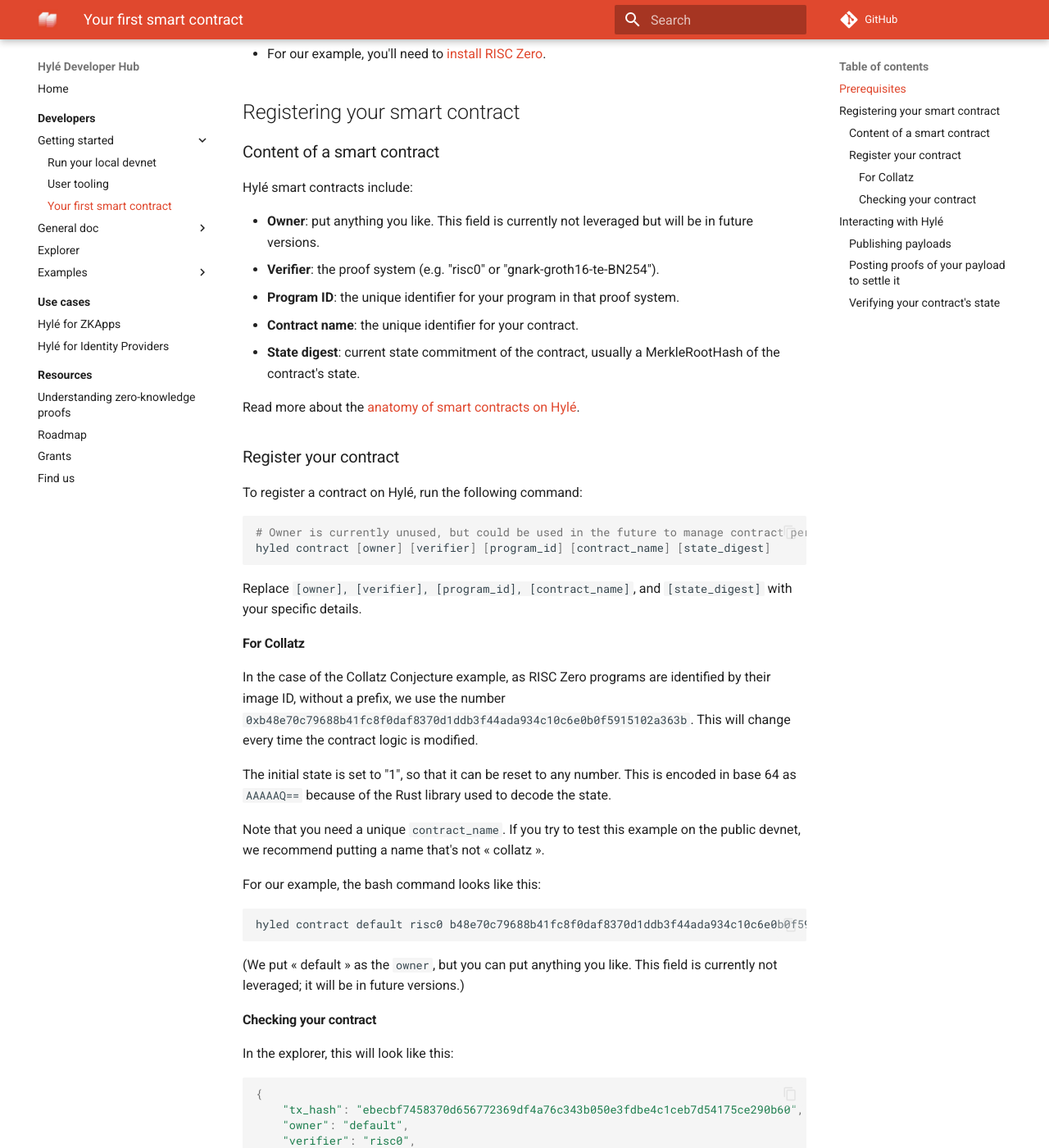
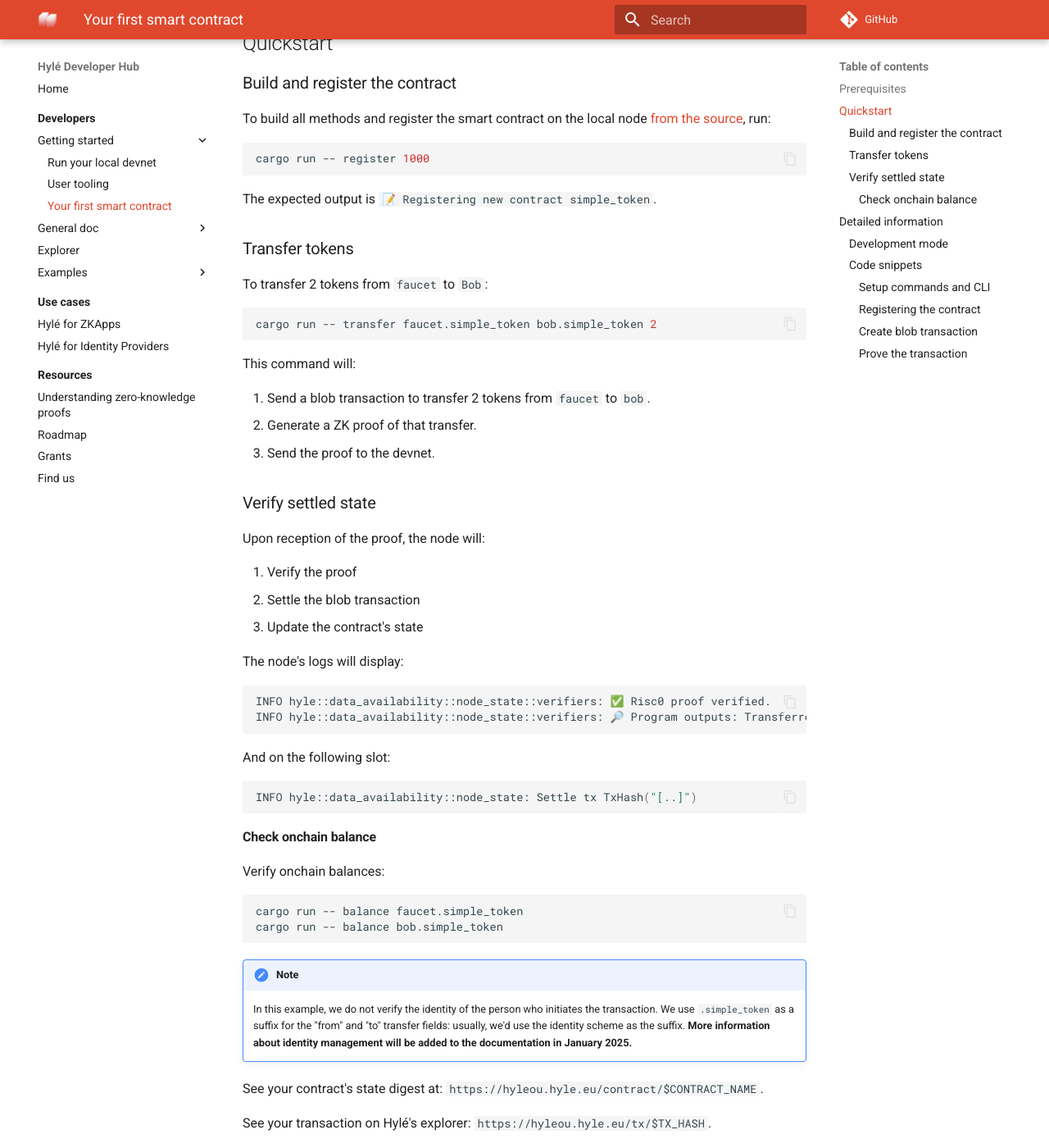
Before and after one commit to Hyle-org/devhub-hyle, an MkDocs documentation site: the page built from docs/developers/getting-started/your-first-smart-contract.md, in a window 1280 px wide and 1400 px high, scrolled down 512 px. Shown: the whole window at 82% size. Built offline with MkDocs 1.6.1 and Material for MkDocs 9.7.7, drawn with Linux system fonts in a browser that asks for light colours; comment, search, counter and statistics services are not loaded; some of the changed text lies outside the part shown.

Commit message:
Tutorial: simple-token example & devnet (#33)
* instruction

* annotated code

* removed a comment

* removed irrelevant parts of the code

* note to update links when PR is approved

* live testing

* link update

````diff
--- a/docs/developers/getting-started/your-first-smart-contract.md
+++ b/docs/developers/getting-started/your-first-smart-contract.md
@@ -1,131 +1,237 @@
 # Your first smart contract
 
-You can use [any zkVM or proving scheme supported by Hylé](../general-doc/supported-proving-schemes.md).
+<!-- Update links when simple token PR is approved-->
+This guide will walk you through creating and deploying your first token transfer contract using Hylé's tools and infrastructure. We'll use [our sample token transfer example](https://github.com/Hyle-org/examples/tree/simple_erc20/simple-token) as the basis for this tutorial.
 
-We'll use [the Collatz example](https://github.com/Hyle-org/examples/tree/main/collatz-conjecture-rust) as an example throughout this tutorial. See the [Collatz page](../examples/collatz-example-in-depth.md) page for more information.
-
-Read more in our [anatomy of a smart contract](../general-doc/anatomy-smart-contracts.md).
+For an in-depth understanding of smart contracts, check out our [anatomy of a smart contract](../general-doc/anatomy-smart-contracts.md).
 
 ## Prerequisites
 
-- A working knowledge of zkVM basics.
 - [Install Rust](https://www.rust-lang.org/tools/install) (you'll need `rustup` and Cargo).
-- [Connect to devnet](./devnet.md) <!-- rephrase -->
-- [Follow the CLI installation instructions](user-tooling.md). We are currently building utilities that will make it easier and faster to use our explorer, [Hyléou](../explorer.md).
-- For our example, you'll need to [install RISC Zero](https://dev.risczero.com/api/zkvm/install).
+- For our example, [install RISC Zero](https://dev.risczero.com/api/zkvm/install).
+- [Start a single-node devnet](./devnet.md). We recommend using [dev-mode](https://dev.risczero.com/api/generating-proofs/dev-mode) with `-e RISC0_DEV_MODE=1` for faster iterations during development.
 
-## Registering your smart contract
+## Quickstart
 
-### Content of a smart contract
+### Build and register the contract
 
-Hylé smart contracts include:
-
-- **Owner**: put anything you like. This field is currently not leveraged but will be in future versions.
-- **Verifier**: the proof system (e.g. "risc0" or "gnark-groth16-te-BN254").
-- **Program ID**: the unique identifier for your program in that proof system.
-- **Contract name**: the unique identifier for your contract.
-- **State digest**: current state commitment of the contract, usually a MerkleRootHash of the contract's state.
-
-Read more about the [anatomy of smart contracts on Hylé](../general-doc/anatomy-smart-contracts.md).
-
-### Register your contract
-
-To register a contract on Hylé, run the following command:
+To build all methods and register the smart contract on the local node [from the source](https://github.com/Hyle-org/examples/blob/simple_erc20/simple-token/host/src/main.rs), run:
 
 ```bash
-# Owner is currently unused, but could be used in the future to manage contract permissions
-hyled contract [owner] [verifier] [program_id] [contract_name] [state_digest]
+cargo run -- register 1000
 ```
 
-Replace `[owner], [verifier], [program_id], [contract_name]`, and `[state_digest]` with your specific details.
+The expected output is `📝 Registering new contract simple_token`.
 
-#### For Collatz
+### Transfer tokens
 
-In the case of the Collatz Conjecture example, as RISC Zero programs are identified by their image ID, without a prefix, we use the number `0xb48e70c79688b41fc8f0daf8370d1ddb3f44ada934c10c6e0b0f5915102a363b`. This will change every time the contract logic is modified.
-
-The initial state is set to "1", so that it can be reset to any number. This is encoded in base 64 as `AAAAAQ==` because of the Rust library used to decode the state.
-
-Note that you need a unique `contract_name`. If you try to test this example on the public devnet, we recommend putting a name that's not « collatz ».
-
-For our example, the bash command looks like this:
+To transfer 2 tokens from `faucet` to `Bob`:
 
 ```bash
-hyled contract default risc0 b48e70c79688b41fc8f0daf8370d1ddb3f44ada934c10c6e0b0f5915102a363b collatz AAAAAQ==
+cargo run -- transfer faucet.simple_token bob.simple_token 2
 ```
 
-(We put « default » as the `owner`, but you can put anything you like. This field is currently not leveraged; it will be in future versions.)
+This command will:
 
-#### Checking your contract
+1. Send a blob transaction to transfer 2 tokens from `faucet` to `bob`.
+2. Generate a ZK proof of that transfer.
+3. Send the proof to the devnet.
 
-In the explorer, this will look like this:
+### Verify settled state
 
-```rust
-{
-    "tx_hash": "ebecbf7458370d656772369df4a76c343b050e3fdbe4c1ceb7d54175ce290b60",
-    "owner": "default",
-    "verifier": "risc0",
-    "program_id": [
-        b48e70c79688b41fc8f0daf8370d1ddb3f44ada934c10c6e0b0f5915102a363b
-    ],
-    "state_digest": [
-        AAAAAQ==
-    ],
-    "contract_name": "collatz"
+Upon reception of the proof, the node will:
+
+1. Verify the proof
+1. Settle the blob transaction
+1. Update the contract's state
+
+The node's logs will display:
+
+```bash
+INFO hyle::data_availability::node_state::verifiers: ✅ Risc0 proof verified.
+INFO hyle::data_availability::node_state::verifiers: 🔎 Program outputs: Transferred 2 to bob.simple_token
+```
+
+And on the following slot:
+
+```bash
+INFO hyle::data_availability::node_state: Settle tx TxHash("[..]")
+```
+
+#### Check onchain balance
+
+Verify onchain balances:
+
+```bash
+cargo run -- balance faucet.simple_token
+cargo run -- balance bob.simple_token
+```
+
+!!! note
+    In this example, we do not verify the identity of the person who initiates the transaction. We use `.simple_token` as a suffix for the "from" and "to" transfer fields: usually, we'd use the identity scheme as the suffix. **More information about identity management will be added to the documentation in January 2025.**
+
+See your contract's state digest at: `https://hyleou.hyle.eu/contract/$CONTRACT_NAME`.
+
+See your transaction on Hylé's explorer: `https://hyleou.hyle.eu/tx/$TX_HASH`.
+
+## Detailed information
+
+### Development mode
+
+We recommend activating [dev-mode](https://dev.risczero.com/api/generating-proofs/dev-mode) during your early development phase for faster iteration upon code changes with `-e RISC0_DEV_MODE=1`.
+
+You may also want to get insights into the execution statistics of your project: add the environment variable `RUST_LOG="[executor]=info"` before running your project.
+
+The full command to run your project in development mode while getting execution statistics is:
+
+```bash
+RUST_LOG="[executor]=info" RISC0_DEV_MODE=1 cargo run
+```
+
+### Code snippets
+
+Find the full annotated code in [our examples repository](https://github.com/Hyle-org/examples/blob/simple_erc20/simple-token/host/src/main.rs).
+
+#### Setup commands and CLI
+
+Set up commands and CLI. You need a unique `contract_name`: here, we use `"simple_token"`.
+
+```rs
+struct Cli {
+    #[command(subcommand)]
+    command: Commands,
+
+    #[clap(long, short)]
+    reproducible: bool,
+
+    #[arg(long, default_value = "http://localhost:4321")]
+    pub host: String,
+
+    #[arg(long, default_value = "simple_token")]
+    pub contract_name: String,
+}
+
+#[derive(Subcommand)]
+enum Commands {
+    Register {
+        supply: u128,
+    },
+    Transfer {
+        from: String,
+        to: String,
+        amount: u128,
+    },
+    Balance {
+        of: String,
+    },
 }
 ```
 
-## Interacting with Hylé
+#### Registering the contract
 
-Hylé transactions are settled in two steps, following [pipelined proving principles](https://blog.hyle.eu/an-introduction-to-delayed-proving/).
+Set up information about your contract. To register the contract, you'll need:
 
-1. **Publishing payloads**: send the input of your program to the network.
-2. **Posting proof of your payload**: generate and submit proofs validating your payload so Hylé will settle your transaction.
+- `owner`: we put "examples" as the `owner`, but you can put anything you like. This field is currently not leveraged; it will be in future versions.
+- `verifier`: for this example, the verifier is `risc0`
+- `program_id`: RISC Zero programs are identified by their image ID, without a prefix.
+- `state_digest`: usually a MerkleRootHash of the contract's initial state. For this example, we use a hexadecimal representation of the state encoded in binary format. The state digest cannot be empty, even if your app is stateless.
+- `contract_name` as set up above.
 
-### Publishing payloads
+```rs
+Commands::Register { supply } => {
+        // Build initial state of contract
+        let initial_state = Token::new(supply, format!("faucet.{}", contract_name).into());
+        println!("Initial state: {:?}", initial_state);
 
-The content of the payload is app-specific: it's the input of your program.
+        // Send the transaction to register the contract
+        let register_tx = RegisterContractTransaction {
+            owner: "examples".to_string(),
+            verifier: "risc0".into(),
+            program_id: sdk::ProgramId(sdk::to_u8_array(&GUEST_ID).to_vec()),
+            state_digest: initial_state.as_digest(),
+            contract_name: contract_name.clone().into(),
+        };
+        let res = client
+            .send_tx_register_contract(&register_tx)
+            .await
+            .unwrap()
+            .text()
+            .await
+            .unwrap();
 
-For the Collatz conjecture, this is a number encoded as a big-endian 32-bit integer.
-
-```bash
-payload='\x00\x00\x00\x05'
-# Generate the proof in 'collatz-contract'
-cargo run reset $payload
-hyled blobs "" collatz $(echo $payload | base64)
-# the "" is a placeholder for identity: it's empty, as Collatz doesn't handle identity
+        println!("✅ Register contract tx sent. Tx hash: {}", res);
+    }
 ```
 
-You can see your transaction on Hylé's explorer: `https://hyleou.hyle.eu/transaction/$TX_HASH`
+In [the explorer](https://hyleou.hyle.eu/), this will look like this:
 
-At this point, your transaction has been sequenced, but not settled.
-
-### Posting proofs of your payload to settle it
-
-Hylé requires specific variables in the output of the proof to process the transaction. Check the [smart contract ABI](../general-doc/smart-contract-abi.md) for more details.
-
-Once your program conforms to the ABI, you can generate proofs and send them to Hylé.
-
-Each payload of a transaction must be proven separately for now, so you need to specify the index of the payload you're proving.
-
-```bash
-hyled proof [tx_hash] [contract_name] [proof]
+```rs
+{
+    "tx_hash": "321b7a4b2228904fc92979117e7c2aa6740648e339c97986141e53d967e08097",
+    "owner": "examples",
+    "verifier": "risc0",
+    "program_id":"e085fa46f2e62d69897fc77f379c0ba1d252d7285f84dbcc017957567d1e812f",
+    "state_digest": "fd00e876481700000001106661756365742e687964656e74697479fd00e876481700000000",
+    "contract_name": "simple_token"
+}
 ```
 
-In the case of the Collatz Conjecture program, we can now prove our state transition from 1 to 5.
+#### Create blob transaction
 
-```bash
-# Make sure the name matches the contract you registered
-hyled proof [tx_hash] collatz [path_to_proof]
+```rs
+    let blob_tx = BlobTransaction {
+        identity: from.into(),
+        blobs,
+    };
+
+    // Send the blob transaction
+    let blob_tx_hash = client.send_tx_blob(&blob_tx).await.unwrap();
+    println!("✅ Blob tx sent. Tx hash: {}", blob_tx_hash);
 ```
 
-Hylé will now verify your proof. After verification, your transaction is settled, updating the state of the contract.
+#### Prove the transaction
 
-### Verifying your contract's state
+Hylé transactions are settled in two steps, following [pipelined proving principles](../general-doc/pipelined-proving.md). After this step, your transaction is sequenced, but not settled.
 
-Your contract's state digest is visible at: `https://hyleou.hyle.eu/contract/$CONTRACT_NAME`
+For the transaction to be settled, it needs to be proven. You'll start with building the contract input, specifying:
 
-You can choose to run the command below instead:
+- the initial state as set above
+- the identity of the transaction initiator
+- the transaction hash, which can be found in the explorer after sequencing (currently, this can be ignored; it will be necessary after an upcoming update)
+- information about the blobs.
+  - private input for proof generation in `private_blob`
+  - `blobs`: full list of blobs in the transaction (must match the blob transaction)
+  - `index`: each blob of a transaction must be proven separately for now, so you need to specify the index of the blob you're proving.
 
-```bash
-hyled state collatz
+```rs
+    // Build the contract input
+    let inputs = ContractInput::<Token> {
+        initial_state,
+        identity: from.clone().into(),
+        tx_hash: "".into(),
+        private_blob: sdk::BlobData(vec![]),
+        blobs: blobs.clone(),
+        index: sdk::BlobIndex(0),
+    };
+
+    // Generate the zk proof
+    let receipt = prove(cli.reproducible, inputs).unwrap();
+
+    let proof_tx = ProofTransaction {
+        blob_tx_hash,
+        proof: ProofData::Bytes(borsh::to_vec(&receipt).expect("Unable to encode receipt")),
+        contract_name: contract_name.clone().into(),
+    };
+
+    // Send the proof transaction
+    let proof_tx_hash = client
+        .send_tx_proof(&proof_tx)
+        .await
+        .unwrap()
+        .text()
+        .await
+        .unwrap();
+    println!("✅ Proof tx sent. Tx hash: {}", proof_tx_hash);
 ```
+
+Check the full annotated code in [our GitHub example](https://github.com/Hyle-org/examples/blob/simple_erc20/simple-token/host/src/main.rs).
````
Also changed, not shown: docs/developers/getting-started/devnet.md (+1 -1 lines), docs/developers/getting-started/your-first-erc20.md (deleted, +0 -176 lines).
